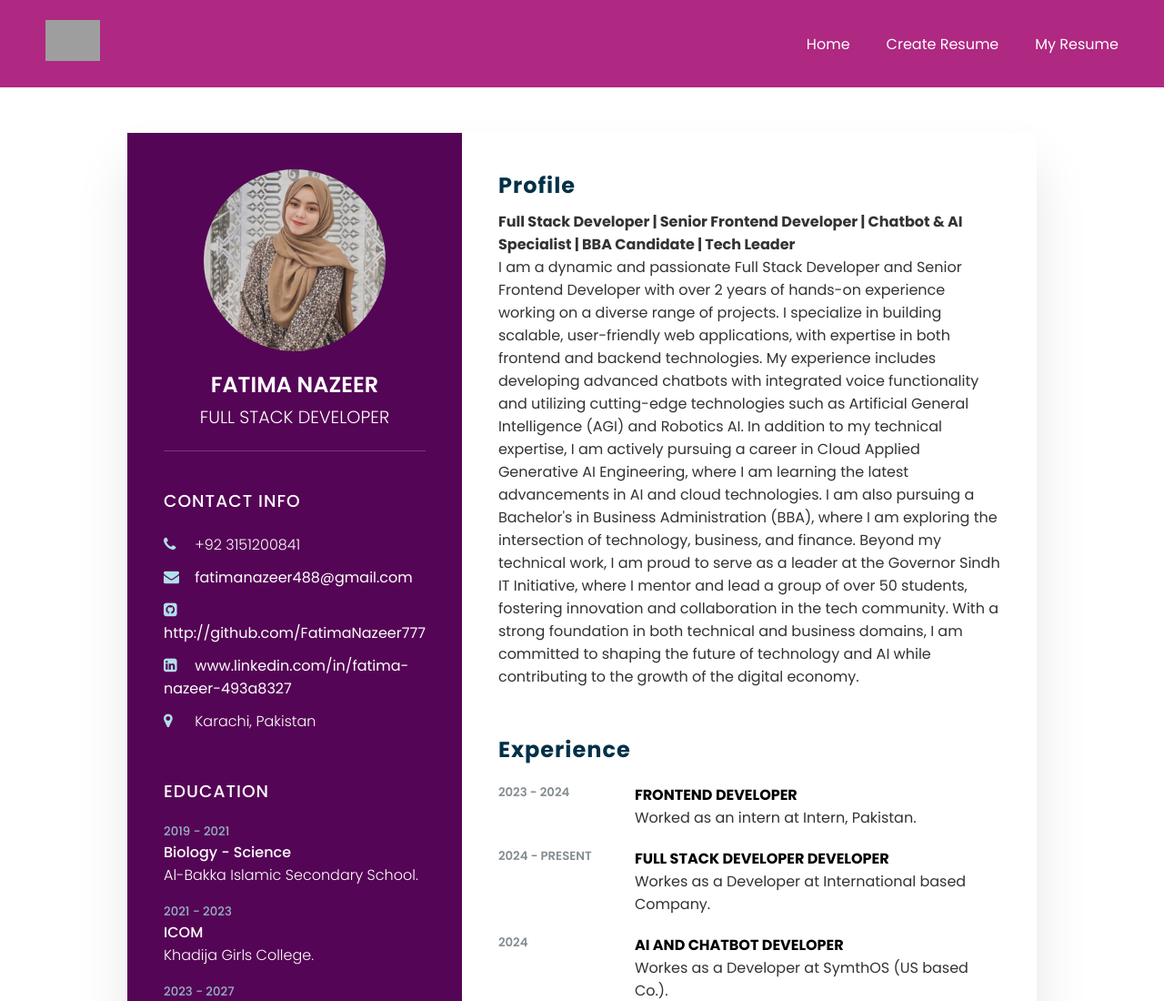
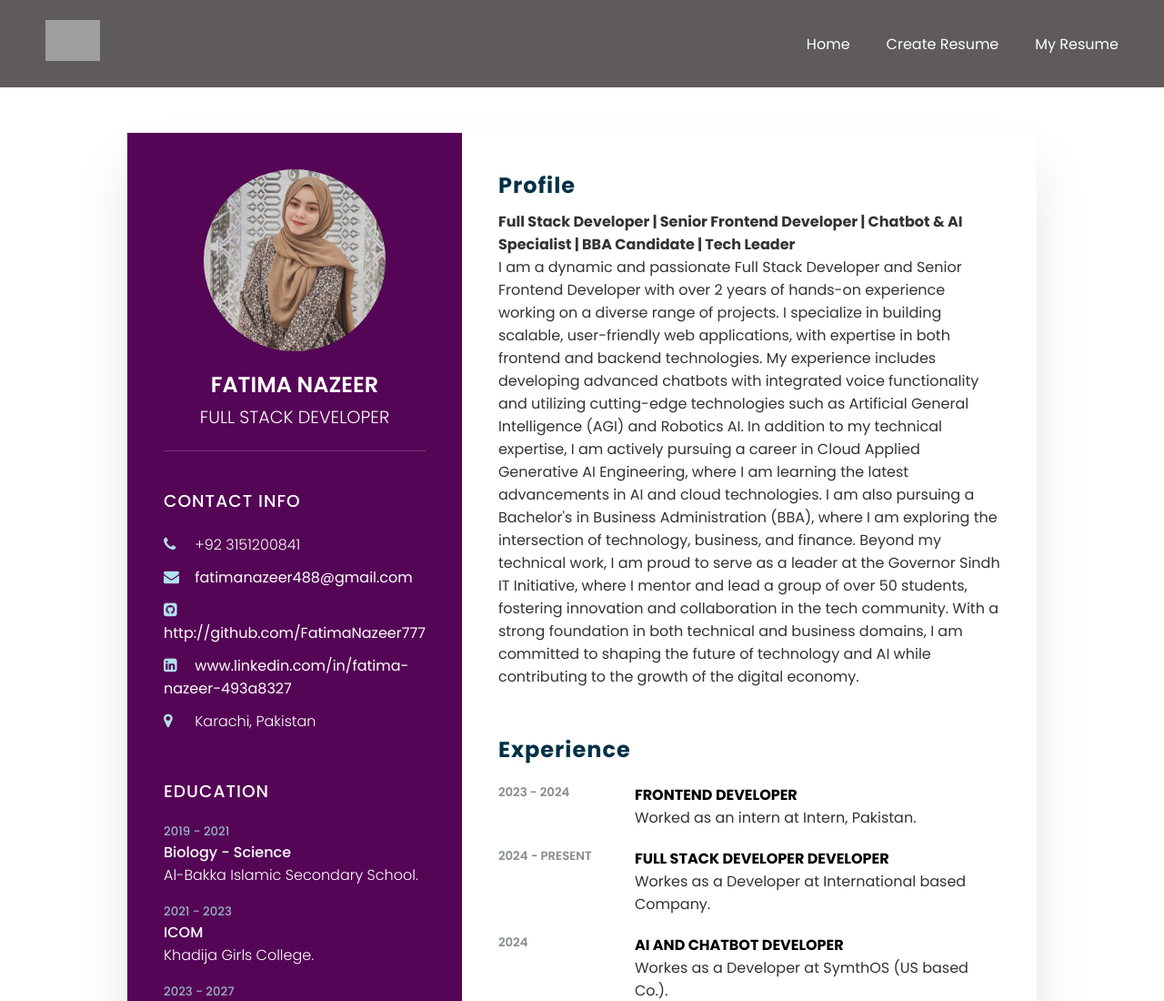
Before and after one commit to FatimaNazeer777/Resume-Builder, a plain HTML site: page index.html in a window 1280 px wide. Shown: the top 1100 px of the page at 91% size. Drawn offline with Linux system fonts and the light colour scheme; grey boxes are pictures that could not be loaded.

Commit message:
Update style.css

```diff
--- a/css/style.css
+++ b/css/style.css
@@ -12,7 +12,7 @@
 nav {
     width: 100%;
     height: 12vh;
-    background-color: #af2882;
+    background-color: rgb(95, 91, 93);
     position: sticky;
     top: 0;
     align-items: center;
```
